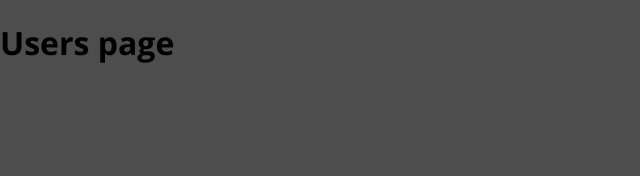
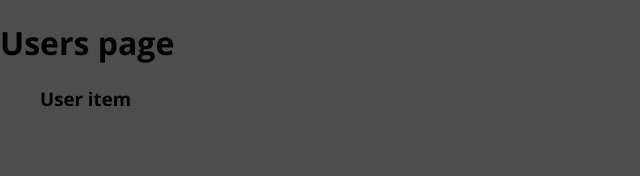
Before and after one commit to yvonnkr/mern-places-frontend, a React (Create React App) app: page / in a window 1280 px wide. Shown: the top 176 px of the page, without its empty margins (0-640 px from the left). Built offline with nearby package versions, Linux system fonts and the light colour scheme.

Commit message:
added userslist page/component

```diff
--- /dev/null
+++ b/src/users/components/UserItem.js
@@ -0,0 +1,11 @@
+import React from "react";
+
+const UserItem = () => {
+  return (
+    <div>
+      <h3>User item</h3>
+    </div>
+  );
+};
+
+export default UserItem;
--- /dev/null
+++ b/src/users/components/UsersList.js
@@ -0,0 +1,27 @@
+import React from "react";
+import UserItem from "./UserItem";
+
+const UsersList = props => {
+  if (props.items.length === 0) {
+    return (
+      <div className="center">
+        <h2>No users found</h2>
+      </div>
+    );
+  }
+  return (
+    <ul>
+      {props.items.map(user => (
+        <UserItem
+          key={user.id}
+          id={user.id}
+          image={user.image}
+          name={user.name}
+          placeCount={user.places}
+        />
+      ))}
+    </ul>
+  );
+};
+
+export default UsersList;
--- a/src/users/pages/Users.js
+++ b/src/users/pages/Users.js
@@ -1,9 +1,22 @@
 import React from "react";
+import UsersList from "./../components/UsersList";
 
 const Users = () => {
+  //dummy users --will later fetch from backend
+  const USERS = [
+    {
+      id: "u1",
+      name: "John Smith",
+      image:
+        "https://www.planetware.com/photos-large/MEX/mexico-top-places-cancun-mayan-riviera.jpg",
+      places: 3
+    }
+  ];
+
   return (
     <div>
       <h1>Users page</h1>
+      <UsersList items={USERS} />
     </div>
   );
 };
```
Also changed, not shown: src/users/components/UserItem.css (added), src/users/components/UsersList.css (added).
